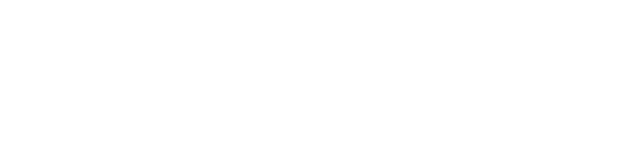
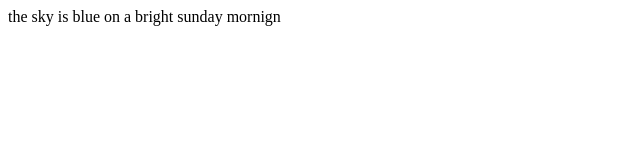
Before and after one commit to andrewvonrajcs/Java_OOP, a plain HTML site: page index.html in a window 1280 px wide. Shown: the whole page, without its empty margins (0-640 px from the left). Drawn offline with Linux system fonts and the light colour scheme.

Commit message:
added title and body

```diff
--- a/index.html
+++ b/index.html
@@ -1 +1,8 @@
 <html></html>
+
+<title>My seccond commit</title>
+
+<body>
+    the sky is blue on a bright sunday mornign
+
+</body>
```
